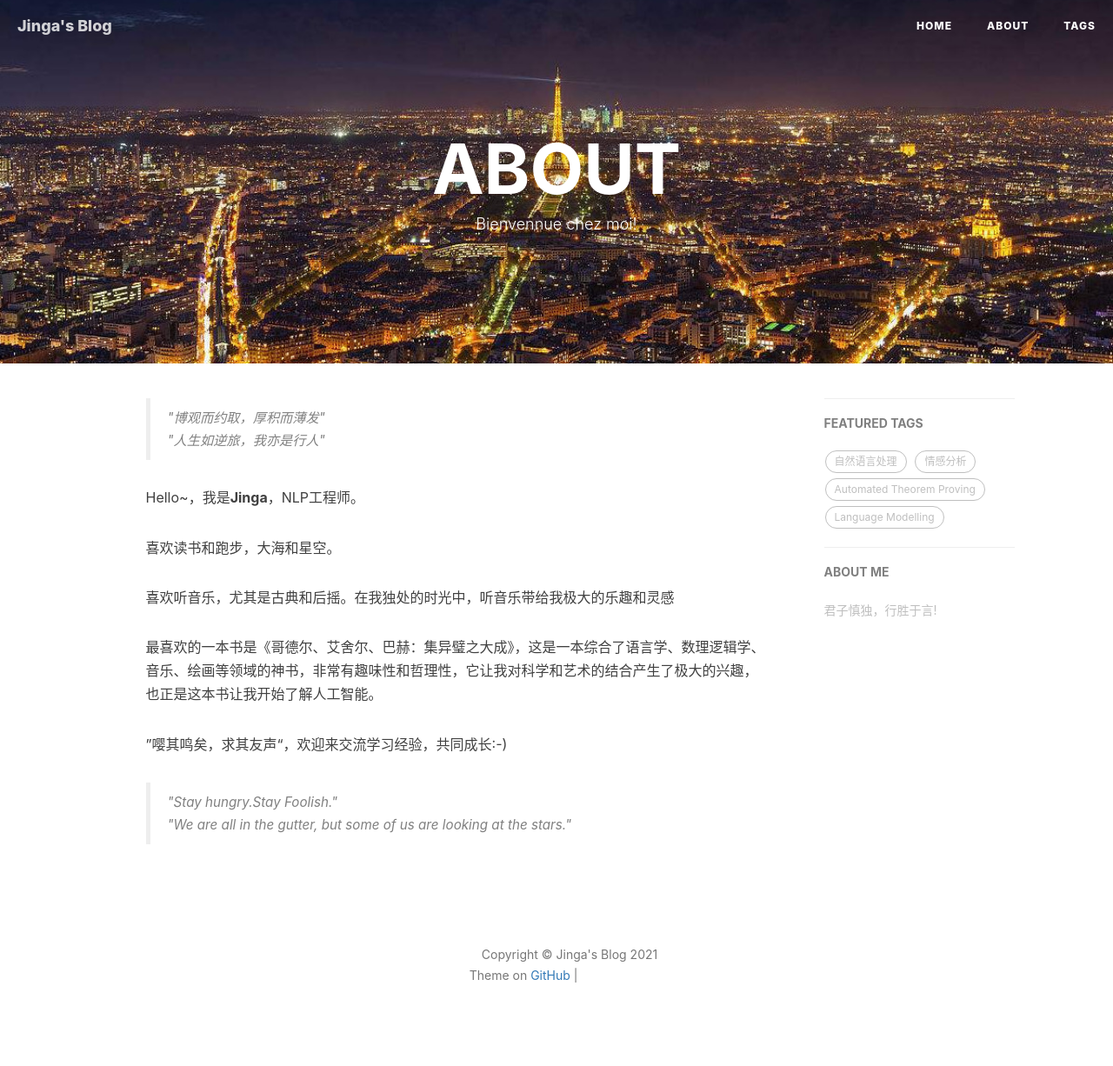
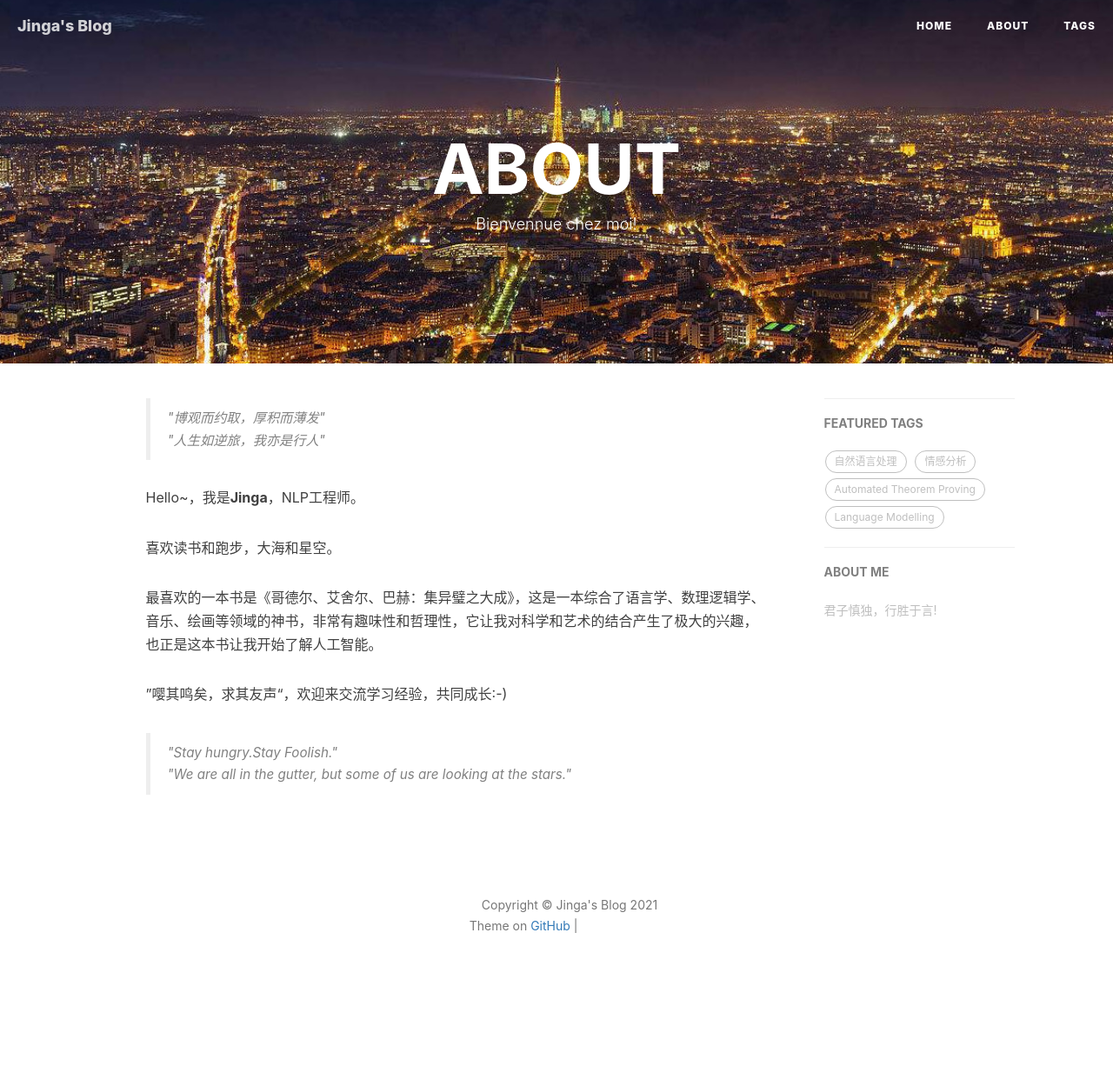
Before and after one commit to JingZHOUjinga/JingZhouJinga.github.io, a Jekyll site: the page built from about.html, in a window 1280 px wide. Shown: the whole page at 87% size. Built offline with Jekyll 4.4.1, drawn with Linux system fonts in a browser that asks for light colours; nearby versions of some CDN libraries; comment, search, counter and statistics services are not loaded; after the commit the page ends 1169 px from its top, so only the background shows below that; grey boxes are pictures that could not be loaded.

Commit message:
Add files via upload

```diff
--- a/about.html
+++ b/about.html
@@ -21,8 +21,9 @@ header-img: "img/post_eiffel.jpg"
     <p>Hello~，我是<strong>Jinga</strong>，NLP工程师。</p>
 
     <p>喜欢读书和跑步，大海和星空。</p>
-    <p>喜欢听音乐，尤其是古典和后摇。在我独处的时光中，听音乐带给我极大的乐趣和灵感</p>
+
     <p>最喜欢的一本书是《哥德尔、艾舍尔、巴赫：集异璧之大成》，这是一本综合了语言学、数理逻辑学、音乐、绘画等领域的神书，非常有趣味性和哲理性，它让我对科学和艺术的结合产生了极大的兴趣，也正是这本书让我开始了解人工智能。</p>
+
     <p>”嘤其鸣矣，求其友声“，欢迎来交流学习经验，共同成长:-)</p>
 
 </div>
```
